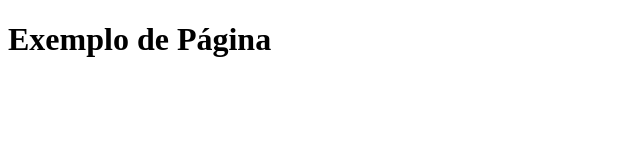
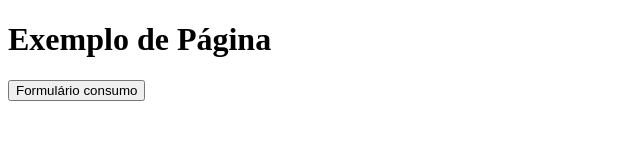
Before and after one commit to lmmagalhaes/google_sheets_form, a website: page home.html in a window 1280 px wide. Shown: the whole page, without its empty margins (0-640 px from the left). Drawn offline with Linux system fonts and the light colour scheme.

Commit message:
Testando redirecionamento de rotas

```diff
--- a/home.html
+++ b/home.html
@@ -7,5 +7,6 @@
 </head>
 <body>
     <h1>Exemplo de Página</h1>
+    <button><a href="/form_clientes_spalla.html"></a>Formulário consumo</button>
 </body>
 </html>
```
Also changed, not shown: vercel.json.
